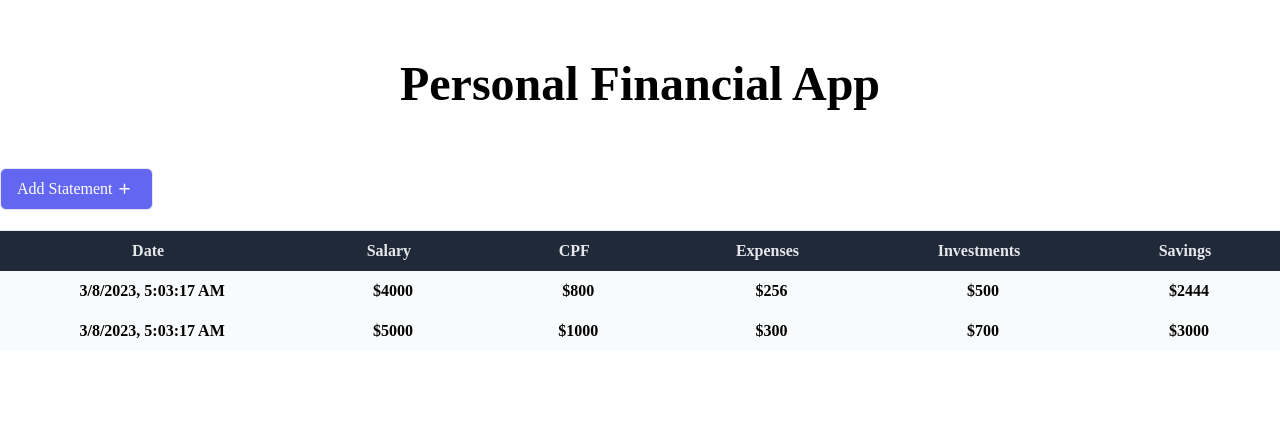
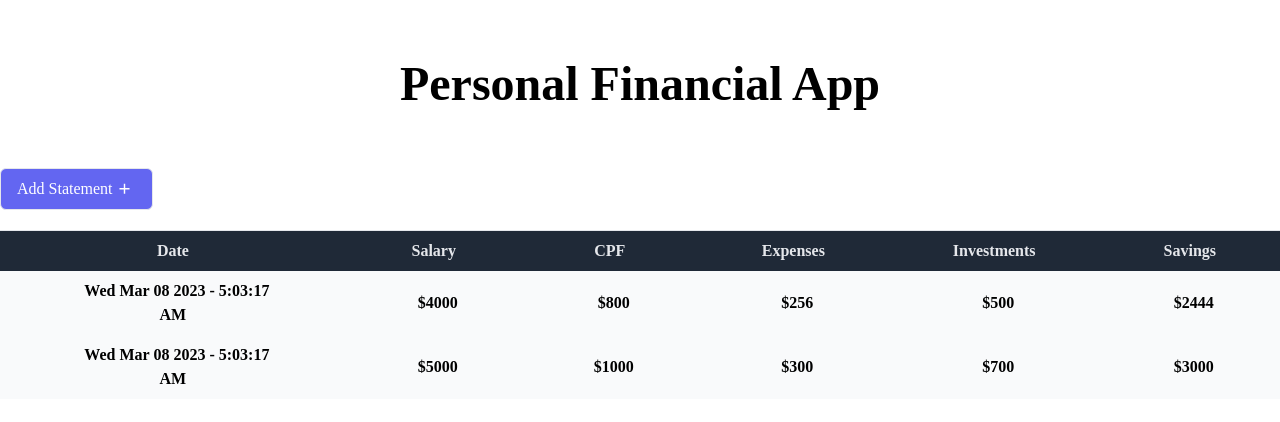
Before and after one commit to collich/Next-Personal-Financial-Tracking, a Next.js app: page / in a window 1280 px wide. Shown: the top 422 px of the page. Built offline with nearby package versions, Linux system fonts and the light colour scheme; a web font is replaced by a local one.

Commit message:
Redid date property

```diff
--- a/components/table/TableData.js
+++ b/components/table/TableData.js
@@ -3,7 +3,7 @@ import TableDataOut from "./TableDataOut"
 const TableData = () => {
   const moneyList = [
     {
-      date: `${(new Date(Date.now())).toLocaleString()}`,
+      date: `${(new Date(Date.now())).toDateString()} - ${(new Date(Date.now())).toLocaleTimeString()}`,
       // date: `${Date.getDate() > 10 ? Date.getDate(): `0${Date.getDate()}-${Date.getMonth() > 10 ? Date.getMonth(): `0${Date.getMonth() + 1}`}-${Date.getFullYear()}`}`,
       salary: 4000,
       CPF: 20,
@@ -12,7 +12,7 @@ const TableData = () => {
       savings: 0,
     },
     {
-      date: `${(new Date(Date.now())).toLocaleString()}`,
+      date: `${(new Date(Date.now())).toDateString()} - ${(new Date(Date.now())).toLocaleTimeString()}`,
       // date: `${Date.getDate() > 10 ? Date.getDate(): `0${Date.getDate()}-${Date.getMonth() > 10 ? Date.getMonth(): `0${Date.getMonth() + 1}`}-${Date.getFullYear()}`}`,
       salary: 5000,
       CPF: 20,
```
